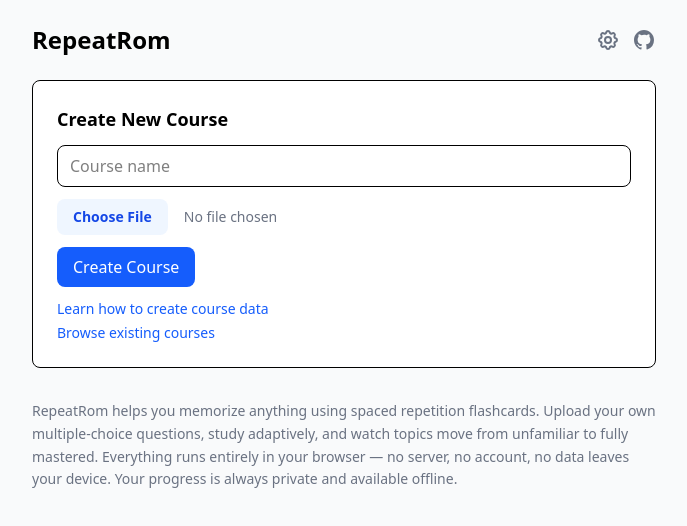
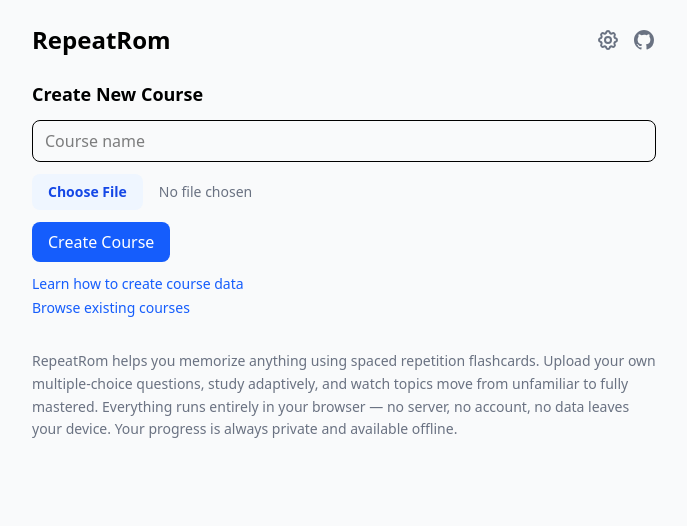
Before and after one commit to charstorm/repeatrom, a React (Vite) app: page / in a window 1280 px wide. Shown: the top 526 px of the page, without its empty margins (296-983 px from the left). Built offline with nearby package versions, Linux system fonts and the light colour scheme.

Commit message:
Handle "create new course" better

```diff
--- a/src/screens/CourseListScreen.tsx
+++ b/src/screens/CourseListScreen.tsx
@@ -208,8 +208,8 @@ export function CourseListScreen() {
         </div>
       )}
 
-      <div className="bg-white border rounded-lg p-6">
-        <h2 className="text-lg font-semibold mb-3">Create New Course</h2>
+      {(() => {
+        const formContent = (
           <div className="space-y-3">
             <input
               type="text"
@@ -252,7 +252,21 @@ export function CourseListScreen() {
               </a>
             </div>
           </div>
+        );
+        return courses.length > 0 ? (
+          <details className="mt-6">
+            <summary className="text-base text-gray-500 cursor-pointer hover:text-gray-700">
+              Create New Course
+            </summary>
+            <div className="mt-3">{formContent}</div>
+          </details>
+        ) : (
+          <div>
+            <h2 className="text-lg font-semibold mb-3">Create New Course</h2>
+            {formContent}
           </div>
+        );
+      })()}
 
       <p className="mt-8 text-sm text-gray-500 leading-relaxed">
         RepeatRom helps you memorize anything using spaced repetition
```
Lines whose indentation alone changed are shown as unchanged.
